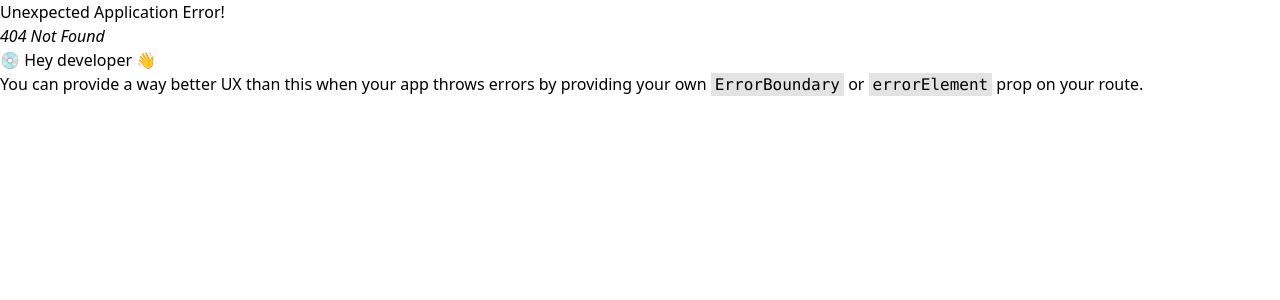
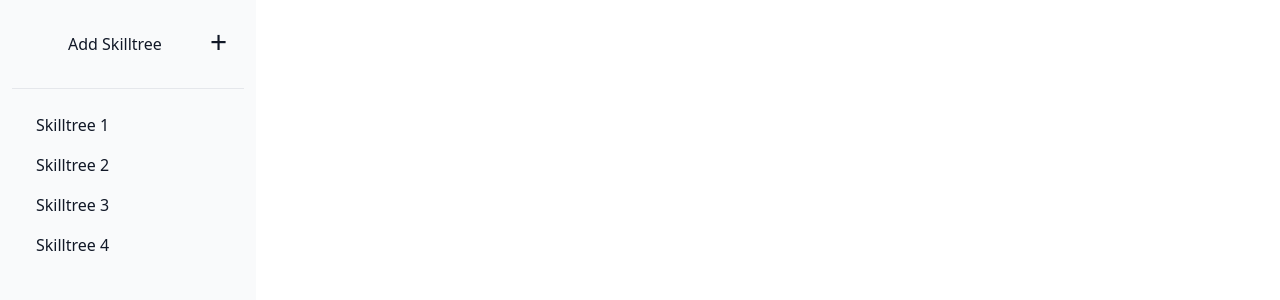
Before and after one commit to richardvisssr/Skilltree-project, a React (Create React App) app in the folder Code/skilltree-webapp/: page /home in a window 1280 px wide. Before the commit this address had no page. Shown: the top 300 px of the page. Built offline with nearby package versions, Linux system fonts and the light colour scheme.

Commit message:
sidebar basis

```diff
--- /dev/null
+++ b/Code/skilltree-webapp/src/components/sidebarComponent.jsx
@@ -0,0 +1,53 @@
+import React from 'react';
+import '../styles/styles.css';
+
+const skilltrees = [
+    {
+        title: 'Skilltree 1',
+        link: '/test',
+    },
+    {
+        title: 'Skilltree 2',
+        link: '/test',
+    },
+    {
+        title: 'Skilltree 3',
+        link: '/test',
+    },
+    {
+        title: 'Skilltree 4',
+        link: '/test',
+    },
+];
+
+const skilltreeList = () => {
+    const buttons = skilltrees.map((skilltree, index) =>
+        <a href={skilltree.link} class="flex items-center p-2 text-gray-900 transition duration-75 rounded-lg hover:bg-gray-100 dark:hover:bg-gray-700 dark:text-white group">
+            <span class="ml-4" key={index}>{skilltree.title}</span>
+        </a>)
+    return (<li>
+        {buttons}
+    </li>)
+}
+
+export default function testComponent() {
+    return (
+        <div>
+            <aside id="separator-sidebar" class="fixed top-0 left-0 z-40 w-64 h-screen transition-transform -translate-x-full sm:translate-x-0" aria-label="Sidebar">
+                <div class="h-full px-3 py-4 overflow-y-auto bg-gray-50 dark:bg-gray-800">
+                    <ul class="space-y-2 font-medium">
+                        <li>
+                            <a href="/home" class="flex items-center p-2 text-gray-900 rounded-lg dark:text-white hover:bg-gray-100 dark:hover:bg-gray-700">
+                                <span class="ml-12">Add Skilltree</span>
+                                <span class="mb-1 ml-12 text-3xl">+</span>
+                            </a>
+                        </li>
+                    </ul>
+                    <ul class="pt-4 mt-4 space-y-2 font-medium border-t border-gray-200 dark:border-gray-700">
+                        {skilltreeList()}
+                    </ul>
+                </div>
+            </aside>
+        </div>
+    )
+}
--- a/Code/skilltree-webapp/src/components/testComponent.jsx
+++ b/Code/skilltree-webapp/src/components/testComponent.jsx
@@ -1,14 +1,7 @@
 import React from 'react';
-import '../styles/styles.css';
 
 export default function testComponent() {
   return (
-    <div>
-    <p className="text-slate-700">The quick brown fox...</p>
-<p className="text-sky-400/75">The quick brown fox...</p>
-<p className="text-sky-400/50">The quick brown fox...</p>
-<p className="text-sky-400/25">The quick brown fox...</p>
-<p className="text-sky-400/0">The quick brown fox...</p>
-</div>
+    <p>Dit is een test component</p>
   )
 }
--- /dev/null
+++ b/Code/skilltree-webapp/src/screens/homeScreen.jsx
@@ -0,0 +1,11 @@
+import React from 'react';
+
+import SidebarComponent from '../components/sidebarComponent';
+
+export default function testScreen() {
+    return (
+        <div>
+            <SidebarComponent />
+        </div>
+    )
+}
```
Also changed, not shown: Code/skilltree-webapp/src/router/router.jsx (+6 -1 lines).
